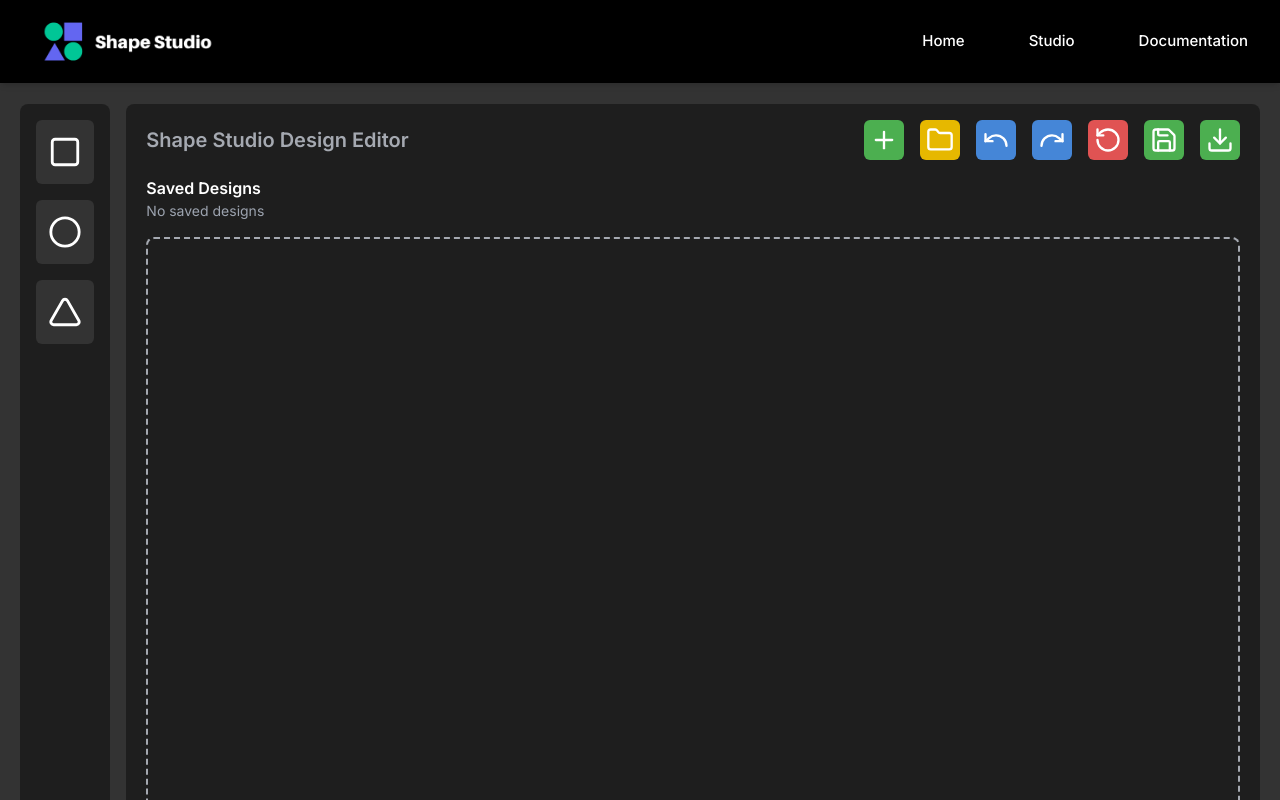
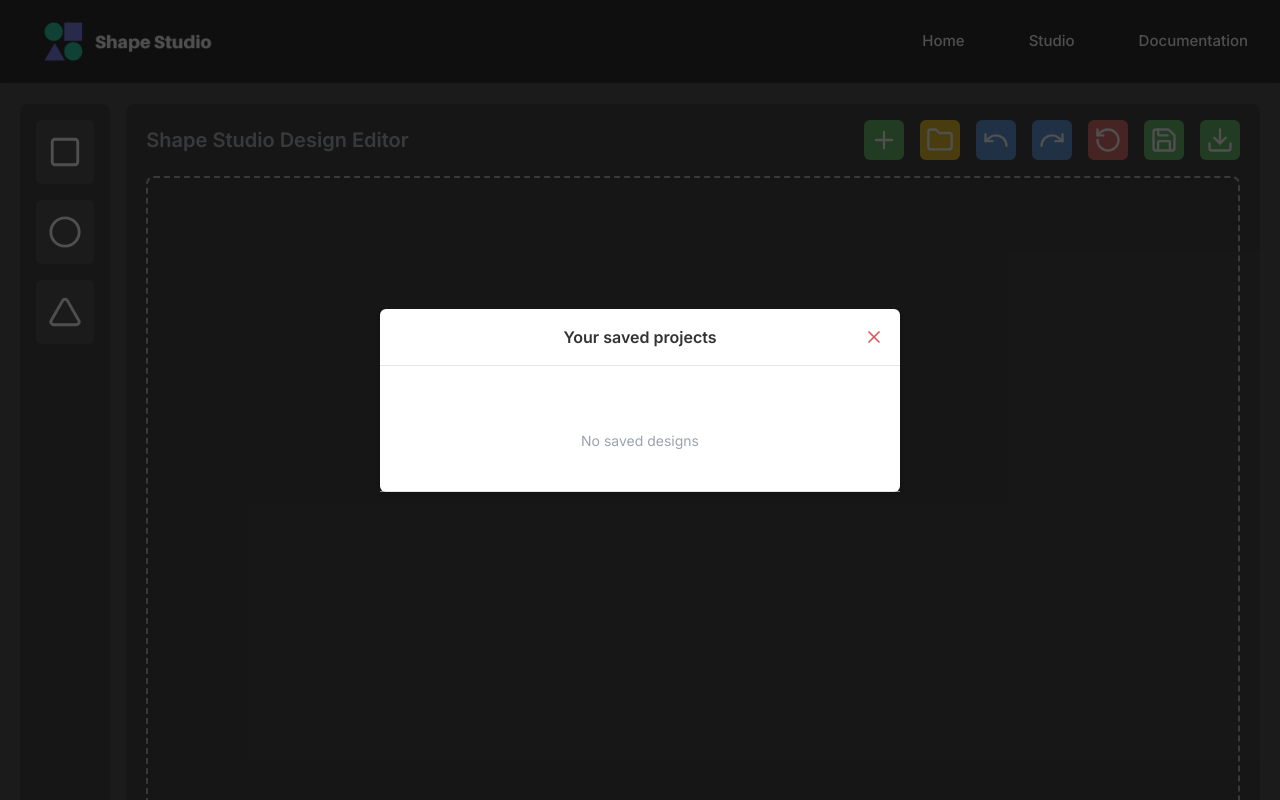
Before and after one commit to SameeraIndika/shape-studio, a Next.js app: page /studio in a window 1280 px wide. Both pictures are taken after a click on the button 940 px from the left and 140 px from the top of the page. Built offline with nearby package versions, Linux system fonts and the light colour scheme.

Commit message:
Developed: Modal popup

```diff
--- a/src/app/(Main)/studio/page.tsx
+++ b/src/app/(Main)/studio/page.tsx
@@ -20,6 +20,7 @@ import {
 import "react-resizable/css/styles.css";
 
 import { Button } from "@/components/buttons/Button";
+import ModalPopup from "@/components/modals/ModalPopup";
 
 type Shape = {
   id: number;
@@ -34,6 +35,9 @@ export default function Canvas() {
   const [shapes, setShapes] = useState<Shape[]>([]);
   const [history, setHistory] = useState<Shape[][]>([]);
   const [redoStack, setRedoStack] = useState<Shape[][]>([]);
+  const [currentProject, setCurrentProject] = useState<string | null>(null);
+  const [savedProjects, setSavedProjects] = useState<string[]>([]);
+  const [isModalOpen, setIsModalOpen] = useState(false);
 
   useEffect(() => {
     const savedShapes = localStorage.getItem("designShapes");
@@ -43,6 +47,16 @@ export default function Canvas() {
   useEffect(() => {
     localStorage.setItem("designShapes", JSON.stringify(shapes));
   }, [shapes]);
+
+  // Create new Project
+  const createNewProject = () => {
+    setShapes([]);
+  };
+
+  // Open saved Project
+  const openSavedProject = () => {
+    setIsModalOpen((prev) => !prev);
+  };
 
   // Add shape
   const addShape = (type: "rectangle" | "circle" | "triangle") => {
@@ -124,6 +138,27 @@ export default function Canvas() {
     localStorage.removeItem("designShapes");
   };
 
+  // Save design
+  const saveDesign = () => {
+    const existingProjects = JSON.parse(
+      localStorage.getItem("designProjects") || "{}"
+    );
+
+    if (currentProject) {
+      existingProjects[currentProject] = shapes;
+      localStorage.setItem("designProjects", JSON.stringify(existingProjects));
+      alert("Design updated!");
+    } else {
+      const projectName = prompt("Enter project name:");
+      if (!projectName) return;
+
+      existingProjects[projectName] = shapes;
+      localStorage.setItem("designProjects", JSON.stringify(existingProjects));
+      setCurrentProject(projectName);
+      alert("Design saved!");
+    }
+  };
+
   // Download design as PNG
   const downloadCanvasAsPNG = async () => {
     const canvasElement = document.getElementById("canvas-area");
@@ -138,42 +173,18 @@ export default function Canvas() {
     }
   };
 
-  const [currentProject, setCurrentProject] = useState<string | null>(null);
-
-  // Modified saveDesign function
-  const saveDesign = () => {
-    const existingProjects = JSON.parse(
-      localStorage.getItem("designProjects") || "{}"
-    );
-
-    if (currentProject) {
-      // If there's an existing project loaded, update it without prompting
-      existingProjects[currentProject] = shapes;
-      localStorage.setItem("designProjects", JSON.stringify(existingProjects));
-      alert("Design updated!");
-    } else {
-      // If it's a new project, prompt for a name
-      const projectName = prompt("Enter project name:");
-      if (!projectName) return;
-
-      existingProjects[projectName] = shapes;
-      localStorage.setItem("designProjects", JSON.stringify(existingProjects));
-      setCurrentProject(projectName); // Set the current project after saving it
-      alert("Design saved!");
-    }
-  };
-
-  // Function to load a design and set it as the current project
+  // Load saved project
   const loadDesign = (projectName: string) => {
     const existingProjects = JSON.parse(
       localStorage.getItem("designProjects") || "{}"
     );
     if (existingProjects[projectName]) {
       setShapes(existingProjects[projectName]);
-      setCurrentProject(projectName); // Set the current project when loading
+      setCurrentProject(projectName);
     }
   };
 
+  // Delete saved project
   const deleteDesign = (projectName: string) => {
     const existingProjects = JSON.parse(
       localStorage.getItem("designProjects") || "{}"
@@ -183,8 +194,6 @@ export default function Canvas() {
     alert("Design deleted!");
   };
 
-  const [savedProjects, setSavedProjects] = useState<string[]>([]);
-
   // Load saved project names when the component mounts
   useEffect(() => {
     const existingProjects = JSON.parse(
@@ -193,12 +202,13 @@ export default function Canvas() {
     setSavedProjects(Object.keys(existingProjects));
   }, [shapes]);
 
-  // Create new Project
-  const createNewProject = () => {
-    setShapes([]);
+  // Close modal popup
+  const closeModalPopup = () => {
+    setIsModalOpen(false);
   };
 
   return (
+    <>
       <div className="flex flex-col sm:flex-row sm:justify-between w-full min-h-[calc(100vh+120px)] 2xl:min-h-[calc(100vh-120px)] gap-4">
         <div className="relative flex flex-col sm:justify-between w-full sm:w-24 h-fit sm:h-full rounded-lg gap-4 p-4 bg-tc_black bg-opacity-40">
           <div className="flex sm:flex-col w-full gap-4">
@@ -273,7 +283,7 @@ export default function Canvas() {
                 iconPosition="center"
                 iconWidth={34}
                 iconHeight={34}
-              // onClick={createNewProject}
+                onClick={openSavedProject}
               />
               <Button
                 type="button"
@@ -342,30 +352,7 @@ export default function Canvas() {
               />
             </div>
           </div>
-        {/* List Saved Designs */}
-        <div>
-          <h3 className="text-white font-semibold">Saved Designs</h3>
-          {savedProjects.length === 0 ? (
-            <p className="text-gray-400 text-sm">No saved designs</p>
-          ) : (
-            savedProjects.map((project) => (
-              <div key={project} className="flex justify-between items-center">
-                <button
-                  className="text-blue-400"
-                  onClick={() => loadDesign(project)}
-                >
-                  {project}
-                </button>
-                <button
-                  className="text-red-400 ml-2"
-                  onClick={() => deleteDesign(project)}
-                >
-                  ✖
-                </button>
-              </div>
-            ))
-          )}
-        </div>
+
           <div
             id="canvas-area"
             className="border-2 border-dashed border-tc_accent w-full h-full rounded-lg relative bg-transparent"
@@ -414,5 +401,47 @@ export default function Canvas() {
           </div>
         </div>
       </div>
+      {isModalOpen && (
+        <ModalPopup
+          title="Your saved projects"
+          closeButton
+          onCancel={closeModalPopup}
+          actionButtonLabel="Yes, Delete"
+          actionButtonColorVarient="error"
+          // onAction={() => handleOnDeleteTransaction(selectedTransaction)}
+          isOpen={isModalOpen}
+        >
+          <div>
+            <h3 className="text-white font-semibold">Saved Designs</h3>
+            {savedProjects.length === 0 ? (
+              <p className="text-gray-400 text-sm">No saved designs</p>
+            ) : (
+              savedProjects.map((project) => (
+                <div
+                  key={project}
+                  className="flex justify-between items-center"
+                >
+                  <button
+                    className="text-blue-400"
+                    onClick={() => {
+                      loadDesign(project);
+                      setIsModalOpen(false);
+                    }}
+                  >
+                    {project}
+                  </button>
+                  <button
+                    className="text-red-400 ml-2"
+                    onClick={() => deleteDesign(project)}
+                  >
+                    ✖
+                  </button>
+                </div>
+              ))
+            )}
+          </div>
+        </ModalPopup>
+      )}
+    </>
   );
 }
--- /dev/null
+++ b/src/components/modals/ModalPopup.tsx
@@ -0,0 +1,144 @@
+"use client";
+
+import { ReactNode, useEffect, useState } from "react";
+
+import { LucideIcon, X } from "lucide-react";
+
+import { Button, ColorVariantType } from "../buttons/Button";
+
+interface ModalContainerProps {
+  title?: string;
+  icon?: LucideIcon;
+  iconColor?: string;
+  message?: string;
+  closeButton?: boolean;
+  onClose?: () => void;
+  cancelButton?: boolean;
+  onCancel?: () => void;
+  actionButton?: boolean;
+  actionButtonLabel?: string;
+  actionButtonColorVarient?: ColorVariantType;
+  onAction?: () => void;
+  isOpen?: boolean;
+  popupWidthClass?: string;
+  children?: ReactNode;
+}
+
+const ModalContainer: React.FC<ModalContainerProps> = ({
+  title,
+  icon: Icon,
+  iconColor,
+  message,
+  closeButton,
+  onClose,
+  cancelButton,
+  onCancel,
+  actionButton,
+  actionButtonLabel,
+  actionButtonColorVarient,
+  onAction,
+  isOpen,
+  popupWidthClass,
+  children,
+}) => {
+  const [showModalPopup, setShowModalPopup] = useState(isOpen);
+
+  useEffect(() => {
+    if (isOpen) {
+      setShowModalPopup(true);
+    } else {
+      setTimeout(() => setShowModalPopup(false), 500);
+    }
+  }, [isOpen]);
+
+  if (!showModalPopup) {
+    return null;
+  }
+
+  if (!showModalPopup) {
+    return null;
+  }
+
+  return (
+    <>
+      <div className="flex justify-center items-center overflow-x-hidden overflow-y-auto fixed z-50 inset-0 outline-none focus:outline-none bg-tc_ol_1">
+        <div
+          className={
+            popupWidthClass
+              ? `relative ${popupWidthClass} my-6 mx-auto h-fit`
+              : "relative w-[360px] md:w-[520px] my-6 mx-auto h-fit"
+          }
+        >
+          <div
+            className={`
+              translate duration-500
+              ${showModalPopup ? "translate-y-0" : "translate-y-full"}
+              ${showModalPopup ? "opacity-100" : "opacity-0"}
+            `}
+          >
+            <div className="relative flex flex-col w-full bg-tc_white translate rounded-md shadow-md">
+              <div className="relative flex justify-center items-center w-full gap-x-2 px-4 py-4 border-b border-tc_border/60">
+                <h2 className="font-sans text-base font-semibold text-tc_text_primary cursor-default">
+                  {title}
+                </h2>
+                <div className="absolute right-4 flex text-tc_error">
+                  {closeButton ? (
+                    <button
+                      onClick={onCancel}
+                      className="flex justify-center items-center w-5 h-5"
+                    >
+                      <X width={20} height={20} />
+                    </button>
+                  ) : null}
+                </div>
+              </div>
+              {(Icon || message) && (
+                <div className="relative flex flex-col justify-center items-center w-full h-fit px-4 py-10 gap-y-4 border-b border-tc_border/60">
+                  <div
+                    className={`flex justify-center items-center w-16 h-16 rounded-full bg-${iconColor} bg-opacity-20`}
+                  >
+                    {Icon && <Icon className={`w-7 h-7 text-${iconColor}`} />}
+                  </div>
+                  {message && (
+                    <span className="w-full font-sans text-15 font-normal text-tc_text_primary text-center">
+                      {message}
+                    </span>
+                  )}
+                </div>
+              )}
+              {children && (
+                <div className="relative flex flex-col justify-center items-center w-full h-fit px-4 py-10 gap-y-4 border-b border-tc_border/60">
+                  {children}
+                </div>
+              )}
+              {(cancelButton || actionButton) && (
+                <div className="relative grid grid-cols-1 sm:grid-cols-2 gap-x-4 gap-y-4 px-4 py-4">
+                  {cancelButton && (
+                    <Button
+                      type="button"
+                      label="No, Cancel"
+                      buttonWidthClass="w-full"
+                      colorvariant="outline-primary"
+                      onClick={onCancel}
+                    />
+                  )}
+                  {actionButton && (
+                    <Button
+                      type="button"
+                      label={actionButtonLabel}
+                      buttonWidthClass="w-full"
+                      colorvariant={actionButtonColorVarient}
+                      onClick={onAction}
+                    />
+                  )}
+                </div>
+              )}
+            </div>
+          </div>
+        </div>
+      </div>
+    </>
+  );
+};
+
+export default ModalContainer;
--- a/tailwind.config.js
+++ b/tailwind.config.js
@@ -97,7 +97,7 @@ module.exports = {
         tc_highlight: "#E5E5E588", // Semi-transparent white for highlights
 
         // Overlay
-        tc_ol_1: "rgba(20, 20, 20, 0.5)", // Dark overlay
+        tc_ol_1: "rgba(20, 20, 20, 0.75)", // Dark overlay
       },
 
       backgroundImage: {
```
Lines whose indentation alone changed are shown as unchanged.
